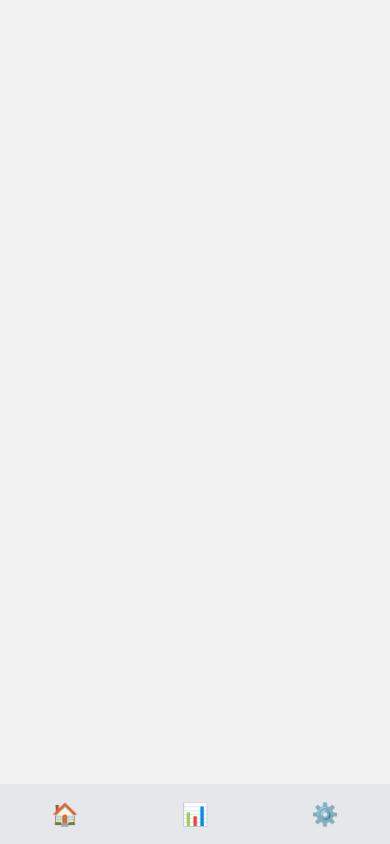
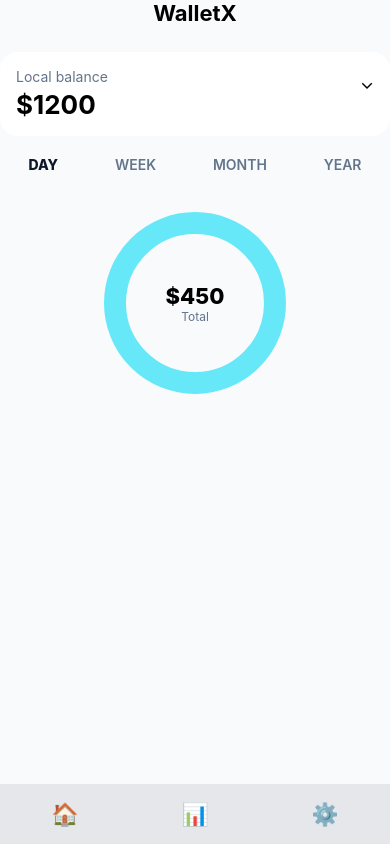
Before and after one commit to bhagyasandakelum/WalletX, a React Native app: screen /Stats in a window 390 px wide. Built offline with nearby package versions, Linux system fonts and the light colour scheme.

Commit message:
implemented statistics display and data visualization features in StatsScreen.js

```diff
--- a/src/screens/StatsScreen.js
+++ b/src/screens/StatsScreen.js
@@ -1,40 +1,212 @@
-// src/components/Footer.js
-import React from 'react';
-import { View, Text, StyleSheet } from 'react-native';
-import { useNavigation, useRoute } from '@react-navigation/native';
+import React, { useMemo, useState } from 'react';
+import {
+  View,
+  Text,
+  StyleSheet,
+  Pressable,
+  SafeAreaView,
+} from 'react-native';
+import { useNavigation } from '@react-navigation/native';
+import Svg, { G, Circle } from 'react-native-svg';
 
-export default function Footer() {
+/* ---------------- MOCK SHARED DATA ---------------- */
+/* (Later you can move this to Context or store) */
+
+const ACCOUNTS = [
+  { id: 1, name: 'Cash', balance: 1200 },
+  { id: 2, name: 'Bank', balance: 5000 },
+];
+
+const EXPENSES = [
+  { id: 1, title: 'Food', amount: 300, date: new Date(), accountId: 1 },
+  { id: 2, title: 'Transport', amount: 150, date: new Date(), accountId: 1 },
+  { id: 3, title: 'Shopping', amount: 600, date: new Date(), accountId: 2 },
+];
+
+/* ---------------- CHART CONSTANTS ---------------- */
+
+const RADIUS = 80;
+const STROKE = 22;
+const COLORS = ['#67e8f9', '#38bdf8', '#0ea5e9', '#0284c7'];
+
+export default function StatsScreen() {
   const navigation = useNavigation();
-  const route = useRoute();
+
+  const [selectedAccount, setSelectedAccount] = useState(ACCOUNTS[0]);
+  const [showAccounts, setShowAccounts] = useState(false);
+  const [range, setRange] = useState('DAY');
+
+  /* ---------------- FILTER EXPENSES ---------------- */
+
+  const filteredExpenses = useMemo(() => {
+    return EXPENSES.filter(e => e.accountId === selectedAccount.id);
+  }, [selectedAccount]);
+
+  const total = filteredExpenses.reduce((sum, e) => sum + e.amount, 0);
+
+  /* ---------------- PIE CALC ---------------- */
+
+  let cumulativeAngle = 0;
+
+  const slices = filteredExpenses.map((item, index) => {
+    const percent = item.amount / total;
+    const angle = percent * 360;
+    const slice = {
+      angle,
+      color: COLORS[index % COLORS.length],
+      label: item.title,
+      value: percent,
+      startAngle: cumulativeAngle,
+    };
+    cumulativeAngle += angle;
+    return slice;
+  });
+
+  /* ---------------- UI ---------------- */
 
   return (
-    <View style={styles.footer}>
-      <Text
-        style={[
-          styles.footerItem,
-          route.name === 'AddExpense' && styles.footerActive,
-        ]}
-        onPress={() => navigation.navigate('AddExpense')}
+    <SafeAreaView style={styles.container}>
+      {/* ---------- HEADER ---------- */}
+      <View style={styles.header}>
+        <Text style={styles.title}>WalletX</Text>
+      </View>
+
+      {/* ---------- ACCOUNT CARD ---------- */}
+      <Pressable
+        style={styles.card}
+        onPress={() => setShowAccounts(!showAccounts)}
       >
-        🏠
-      </Text>
+        <Text style={styles.sub}>Local balance</Text>
+        <Text style={styles.balance}>${selectedAccount.balance}</Text>
+        <Text style={styles.arrow}>⌄</Text>
 
-      <Text
-        style={[
-          styles.footerItem,
-          route.name === 'Stats' && styles.footerActive,
-        ]}
-        onPress={() => navigation.navigate('Stats')}
-      >
-        📊
-      </Text>
+        {showAccounts && (
+          <View style={styles.dropdown}>
+            {ACCOUNTS.filter(a => a.id !== selectedAccount.id).map(acc => (
+              <Pressable
+                key={acc.id}
+                style={styles.dropdownItem}
+                onPress={() => {
+                  setSelectedAccount(acc);
+                  setShowAccounts(false);
+                }}
+              >
+                <Text style={styles.dropdownText}>{acc.name}</Text>
+                <Text>${acc.balance}</Text>
+              </Pressable>
+            ))}
+          </View>
+        )}
+      </Pressable>
 
-      <Text style={styles.footerItem}>⚙️</Text>
-    </View>
+      {/* ---------- RANGE FILTER ---------- */}
+      <View style={styles.rangeRow}>
+        {['DAY', 'WEEK', 'MONTH', 'YEAR'].map(r => (
+          <Pressable key={r} onPress={() => setRange(r)}>
+            <Text style={[styles.rangeBtn, range === r && styles.rangeActive]}>
+              {r}
+            </Text>
+          </Pressable>
+        ))}
+      </View>
+
+      {/* ---------- DONUT CHART ---------- */}
+      <View style={styles.chartWrap}>
+        <Svg width={200} height={200}>
+          <G rotation="-90" origin="100, 100">
+            {slices.map((slice, index) => (
+              <Circle
+                key={index}
+                cx="100"
+                cy="100"
+                r={RADIUS}
+                stroke={slice.color}
+                strokeWidth={STROKE}
+                strokeDasharray={`${slice.angle * 2.5} ${360 * 2.5}`}
+                strokeDashoffset={slice.startAngle * -2.5}
+                fill="none"
+              />
+            ))}
+          </G>
+        </Svg>
+
+        <View style={styles.center}>
+          <Text style={styles.total}>${total}</Text>
+          <Text style={styles.centerSub}>Total</Text>
+        </View>
+      </View>
+
+      {/* ---------- FOOTER ---------- */}
+      <View style={styles.footer}>
+        <Text
+          style={styles.footerItem}
+          onPress={() => navigation.navigate('AddExpense')}
+        >
+          🏠
+        </Text>
+        <Text style={[styles.footerItem, styles.footerActive]}>📊</Text>
+        <Text style={styles.footerItem}>⚙️</Text>
+      </View>
+    </SafeAreaView>
   );
 }
 
+/* ---------------- STYLES ---------------- */
+
 const styles = StyleSheet.create({
+  container: { flex: 1, padding: 16, backgroundColor: '#f8fafc' },
+
+  header: { alignItems: 'center', marginBottom: 10 },
+  title: { fontSize: 22, fontWeight: '700' },
+
+  card: {
+    backgroundColor: '#fff',
+    borderRadius: 18,
+    padding: 16,
+    marginTop: 16,
+  },
+
+  sub: { color: '#64748b' },
+  balance: { fontSize: 26, fontWeight: '700', marginTop: 4 },
+  arrow: { position: 'absolute', right: 16, top: 20, fontSize: 18 },
+
+  dropdown: {
+    marginTop: 12,
+    borderTopWidth: 1,
+    borderColor: '#e5e7eb',
+  },
+
+  dropdownItem: {
+    paddingVertical: 10,
+    flexDirection: 'row',
+    justifyContent: 'space-between',
+  },
+
+  dropdownText: { fontWeight: '600' },
+
+  rangeRow: {
+    flexDirection: 'row',
+    justifyContent: 'space-around',
+    marginVertical: 20,
+  },
+
+  rangeBtn: { color: '#64748b', fontWeight: '600' },
+  rangeActive: { color: '#0f172a', fontWeight: '800' },
+
+  chartWrap: {
+    alignItems: 'center',
+    justifyContent: 'center',
+    marginTop: 10,
+  },
+
+  center: {
+    position: 'absolute',
+    alignItems: 'center',
+  },
+
+  total: { fontSize: 22, fontWeight: '800' },
+  centerSub: { fontSize: 12, color: '#64748b' },
+
   footer: {
     position: 'absolute',
     bottom: 0,
@@ -48,6 +220,5 @@ const styles = StyleSheet.create({
   },
 
   footerItem: { fontSize: 22 },
-
   footerActive: { fontWeight: '800' },
 });
```
